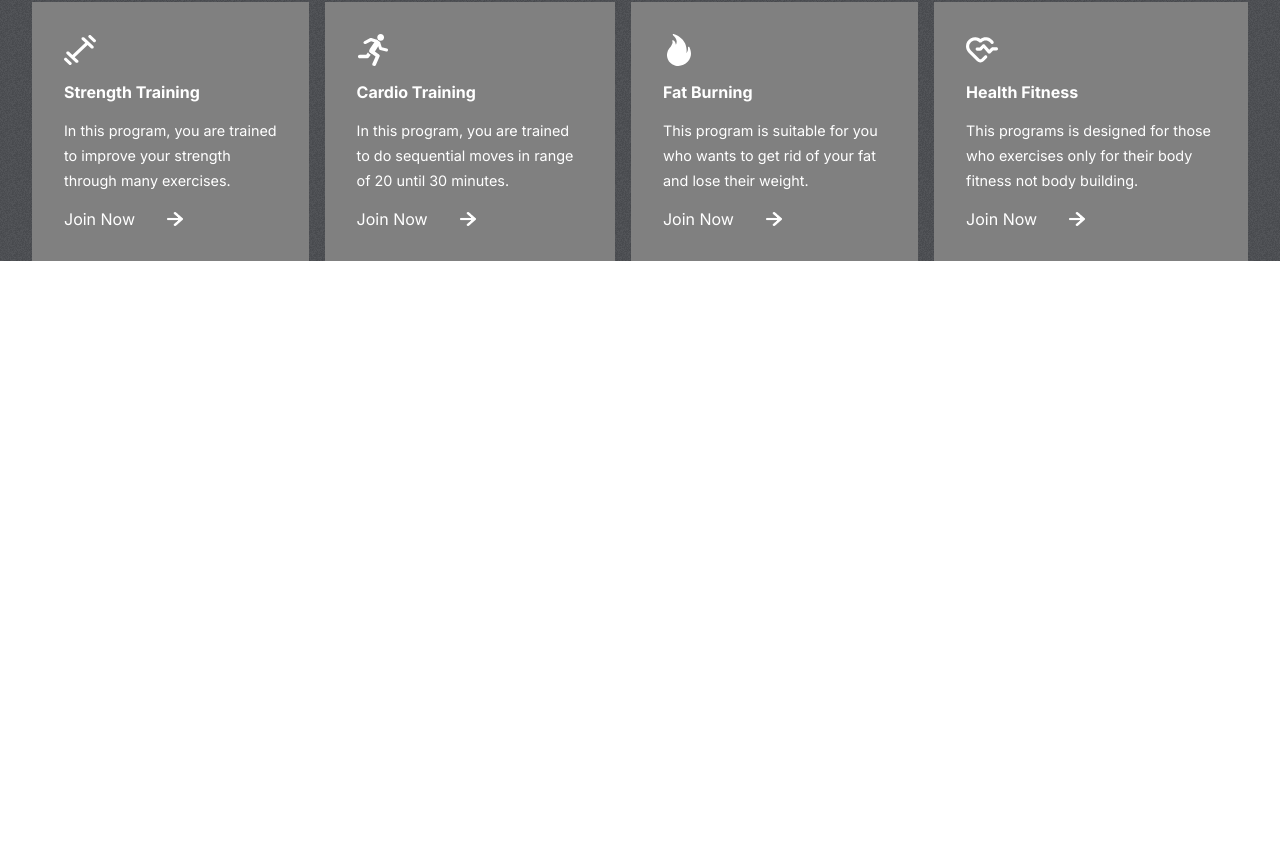
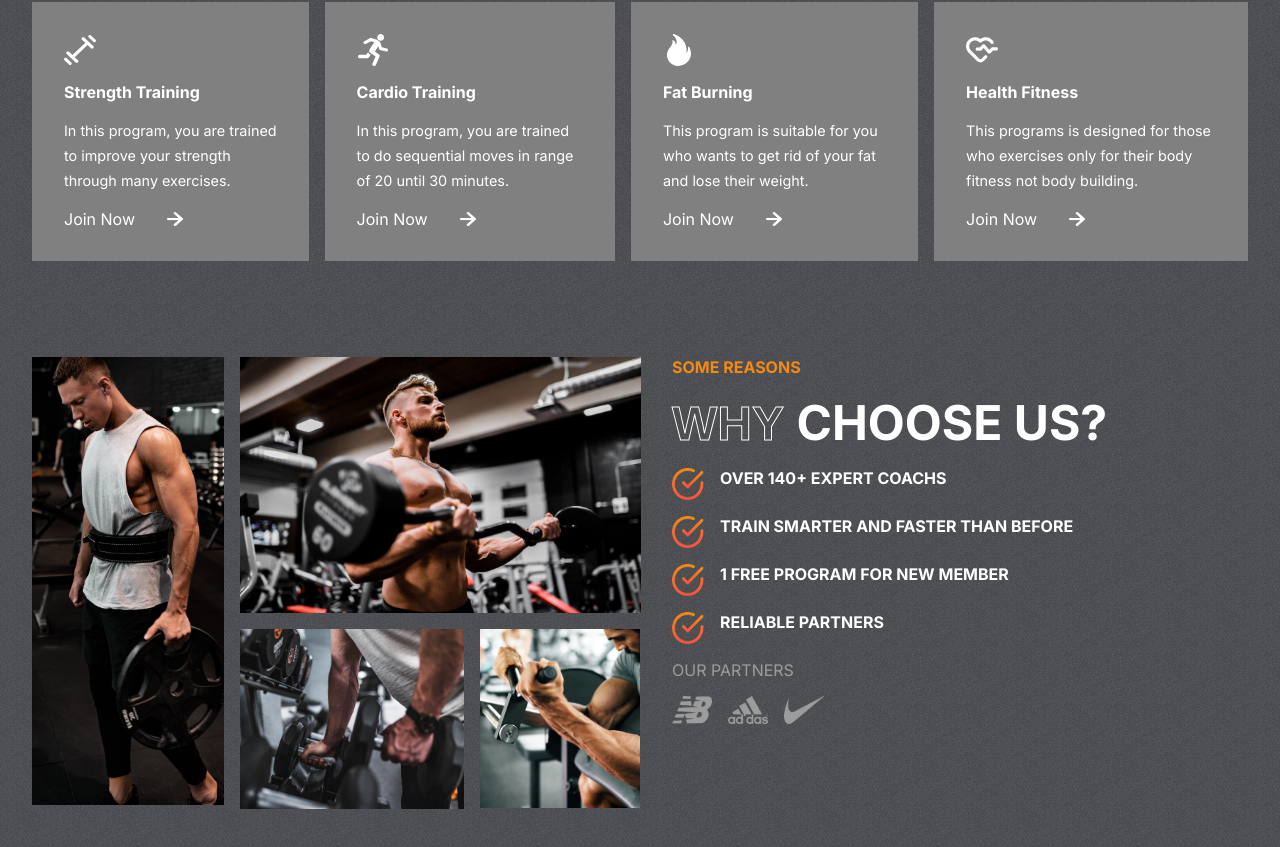
Before and after one commit to murataktas61/gymweb, a React (Create React App) app: page / in a window 1280 px wide. Shown: the part 906-1753 px from the top of the page. Before the commit the page ends 1167 px from the top, so only its background shows below. Built offline with nearby package versions, Linux system fonts and the light colour scheme.

Commit message:
reasons section add

```diff
--- a/src/App.js
+++ b/src/App.js
@@ -1,11 +1,13 @@
 import './App.css';
 import Hero from './components/Hero/Hero';
 import Program from './components/Programs/Program';
+import Reasons from './components/Reasons/Reasons';
 function App() {
   return (
     <div className="App">
          <Hero/>
          <Program/>
+         <Reasons/>
     </div>
   );
 }
--- /dev/null
+++ b/src/components/Reasons/Reasons.css
@@ -0,0 +1,73 @@
+.Reasons{
+    padding: 0 2rem;
+    display: flex;
+    gap: 2rem;
+}
+.left-r{
+    flex:1 1;
+    display: grid;
+    grid-template-columns: repeat(3,1fr);
+    gap:1rem;
+    grid-auto-rows: 1fr;
+}
+.left-r>img{
+    object-fit: cover;
+}
+.left-r>:nth-child(1){
+    width: 12rem;
+    grid-row: 1/3;
+    height: 28rem;
+}
+.left-r>:nth-child(2){
+    width: auto;
+    height: 16rem;
+    grid-column: 2/4;
+}
+.left-r>:nth-child(3){
+    width: 14rem;
+    grid-column: 2/3;
+    grid-row: 2;
+}
+.left-r>:nth-child(4){
+    width: 10rem;
+    grid-row: 2;
+    grid-column: 3/4;
+    height: 11.2rem;
+}
+.right-r{
+    flex:1 1;
+    text-transform: uppercase;
+    gap: 1rem;
+    display: flex;
+    flex-direction: column;
+}
+.right-r>span{
+   font-weight: bold;
+   color: var(--orange);
+}
+.right-r>div{
+   color: white;
+   font-size: 3rem;
+   font-weight: bold;
+}
+.details-r{
+    display: flex;
+    flex-direction: column;
+    gap: 1rem;
+}
+.details-r>div{
+    display: flex;
+    font-size: 1rem;
+    gap: 1rem;
+ }
+ .details-r>div>img{
+    width: 2rem;
+    height: 2rem;
+ }
+ .partners{
+    display: flex;
+    gap: 1rem;
+ }
+ .partners>img{
+   width: 2.5rem;
+ }
--- /dev/null
+++ b/src/components/Reasons/Reasons.jsx
@@ -0,0 +1,56 @@
+import React from 'react'
+import './Reasons.css'
+import image1 from '../../assets/image1.png'
+import image2 from '../../assets/image2.png'
+import image3 from '../../assets/image3.png'
+import image4 from '../../assets/image4.png'
+import nb from '../../assets/nb.png'
+import adidas from '../../assets/adidas.png'
+import nike from '../../assets/nike.png'
+import tick from '../../assets/tick.png'
+
+const Reasons = () => {
+  return (
+    <div className='Reasons' id="reasons">
+        <div className='left-r'>
+            <img src={image1} alt=''/>
+            <img src={image2} alt=''/>
+            <img src={image3} alt=''/>
+            <img src={image4} alt=''/>
+        </div>
+        <div className='right-r'>
+            <span>some reasons</span>
+            <div>
+                <span className='stroke-text'>Why </span>
+                <span>choose us?</span>
+            </div>
+            <div className='details-r'>
+                <div>
+                    <img src={tick} alt='' />
+                    <span>OVER 140+ EXPERT COACHS</span>
+                </div>
+                <div>
+                    <img src={tick} alt='' />
+                    <span>TRAIN SMARTER AND FASTER THAN BEFORE</span>
+                </div>
+                <div>
+                    <img src={tick} alt='' />
+                    <span>1 FREE PROGRAM FOR NEW MEMBER</span>
+                </div>
+                <div>
+                    <img src={tick} alt='' />
+                    <span>RELIABLE PARTNERS</span>
+                </div>
+            </div>
+            <span style={{color:"var(--gray)",fontWeight:"normal"}}>OUR PARTNERS</span>
+            <div className='partners'>
+                <img src={nb} alt=''/>
+                <img src={adidas} alt=''/>
+                <img src={nike} alt=''/>
+            </div>
+        </div>
+    </div>
+  )
+}
+
+export default Reasons
```
